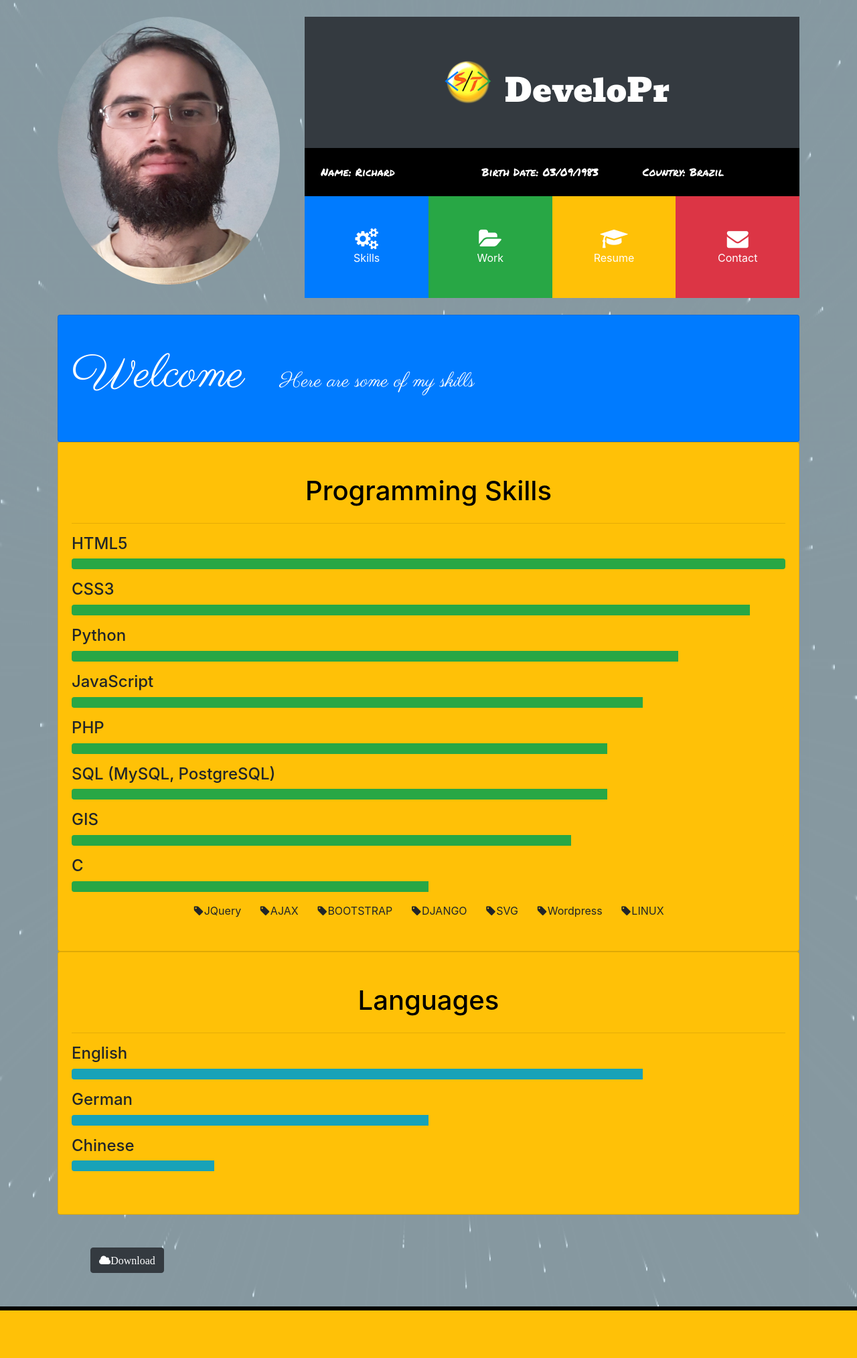
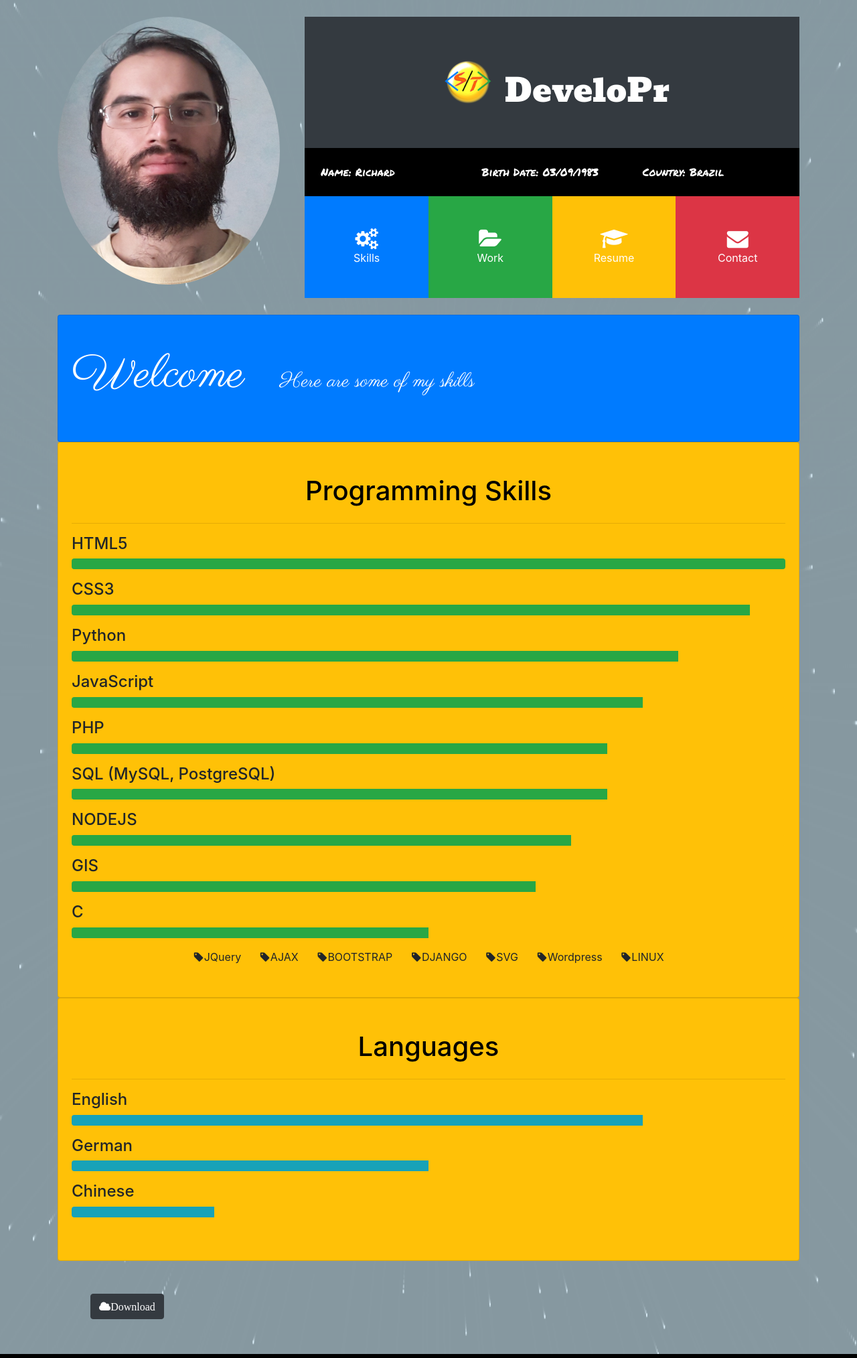
Before and after one commit to stdevelopr/pythonanywhere, a Django app: page /portfolio/ in a window 1280 px wide. Shown: the whole page at 67% size. Before the commit the page ends 1957 px from the top, so only its background shows below. Run offline with Django 3.2, Linux system fonts and the light colour scheme; some libraries are stand-ins or nearby versions.

Commit message:
new skill

```diff
--- a/portfolio/templates/portfolio/index.html
+++ b/portfolio/templates/portfolio/index.html
@@ -123,9 +123,17 @@
 
 							</div>
 						</div>
+
+						<h4>NODEJS</h4>
+						<div class="progress mb-3 bg-warning">
+							<div class="progress-bar bg-success" style="width: 70%">
+
+							</div>
+						</div>
+
 						<h4>GIS</h4>
 						<div class="progress mb-3 bg-warning">
-							<div class="progress-bar bg-success" style="width: 70%">
+							<div class="progress-bar bg-success" style="width: 65%">
 
 							</div>
 						</div>
```
